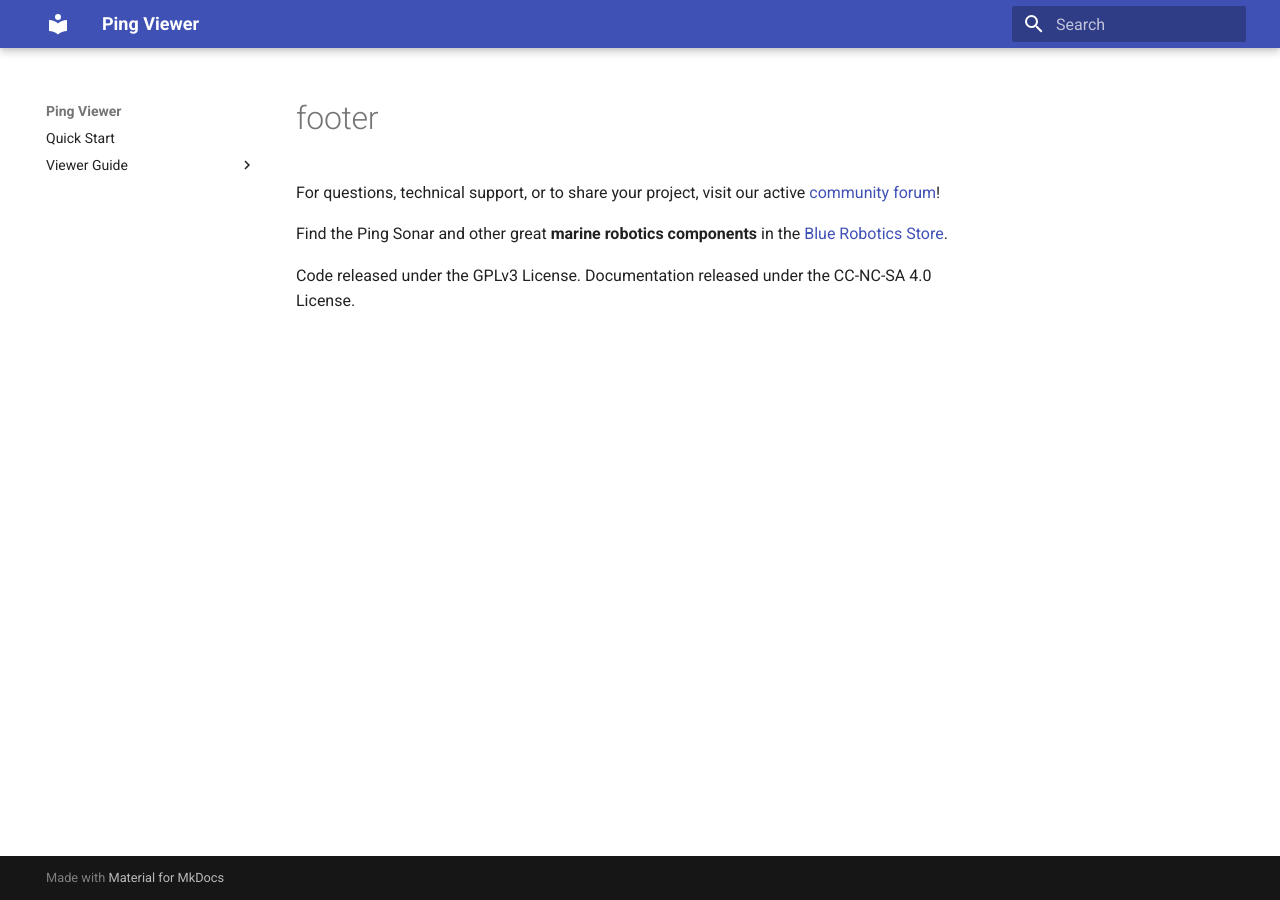
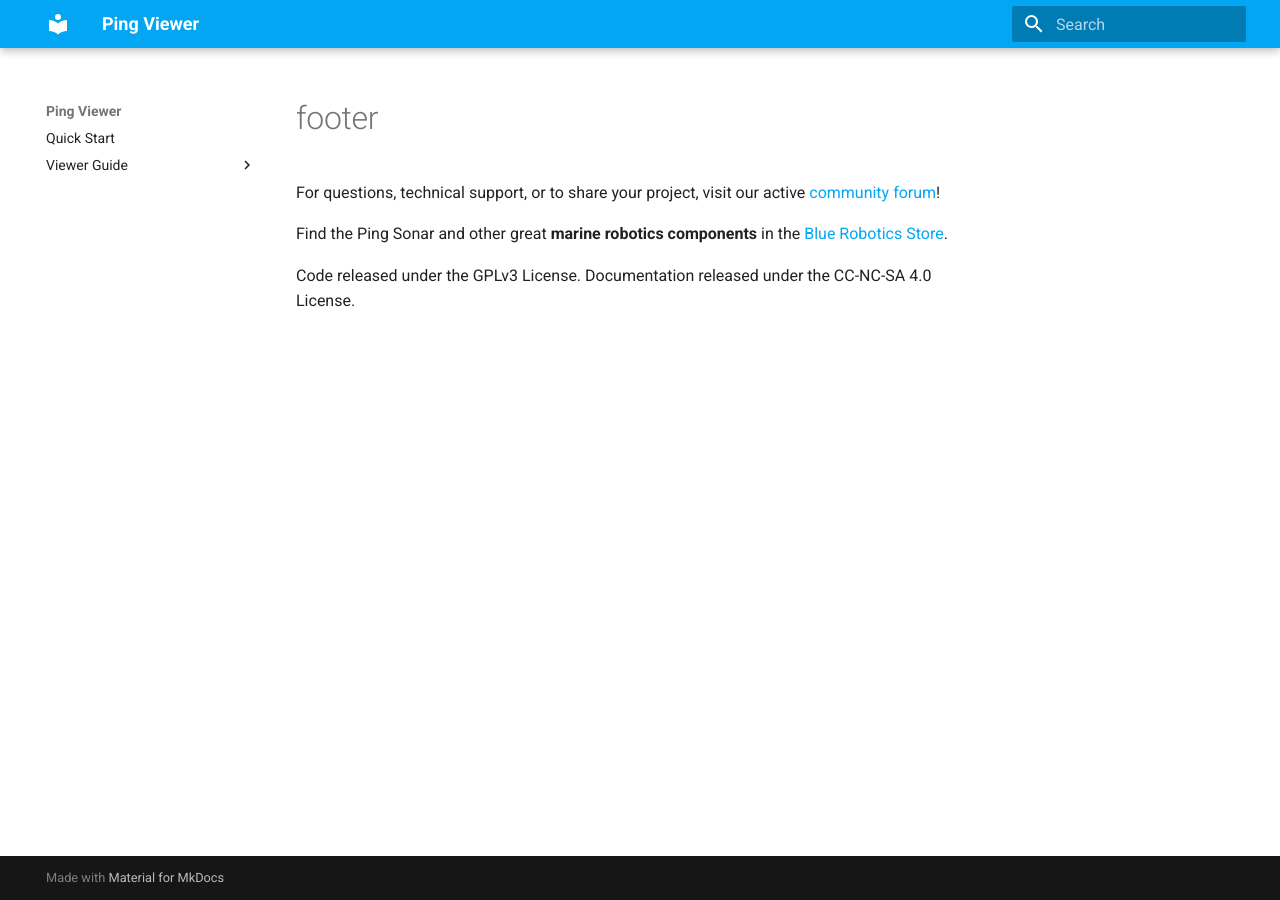
Before and after one commit to bluerobotics/ping-viewer, an MkDocs documentation site: the page built from docs/_footer.md, in a window 1280 px wide. Built offline with MkDocs 1.6.1 and Material for MkDocs 9.7.7, drawn with Linux system fonts in a browser that asks for light colours.

Commit message:
mkdocs: change color palette to blue

```diff
--- a/mkdocs.yml
+++ b/mkdocs.yml
@@ -1,5 +1,9 @@
 site_name: Ping Viewer
-theme: material
+theme:
+  name: material
+  palette:
+    primary: 'light blue'
+    accent: 'blue'
 nav:
     - Quick Start: Home.md
     - Viewer Guide:
```
